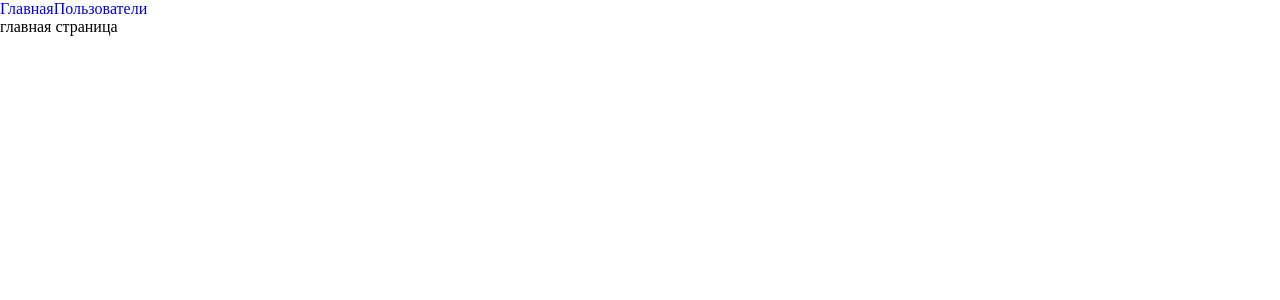
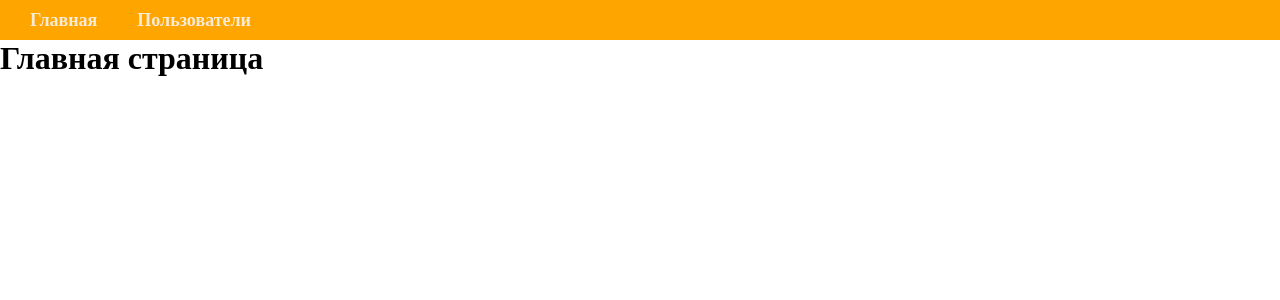
Before and after one commit to NatteNata/ulbi, a Next.js app: page / in a window 1280 px wide. Shown: the top 300 px of the page. Built offline with nearby package versions, Linux system fonts and the light colour scheme.

Commit message:
client-side-rendering (csr), useState, fetch request in useEffect

```diff
--- /dev/null
+++ b/src/components/A.tsx
@@ -0,0 +1,11 @@
+import Link from "next/link";
+
+type Props = {
+    href: string
+    text: string
+};
+export default function A ({href, text}: Props) {
+    return (
+        <Link href={href}>{text}</Link>
+    );
+};
--- a/src/pages/index.tsx
+++ b/src/pages/index.tsx
@@ -1,17 +1,17 @@
-import Link from "next/link";
+import A from "../components/A";
 
 export default function Index() {
     return (
         <>
             <nav>
                 <ul>
-                    <Link href={'/'}>Главная</Link>
-                    <Link href={'/users'}>Пользователи</Link>
+                    <A href={'/'} text={'Главная'}/>
+                    <A href={'/users'} text={'Пользователи'}/>
                 </ul>
             </nav>
-            <div>
-                главная страница
-            </div>
+            <h1>
+                Главная страница
+            </h1>
         </>
     );
 };
--- a/src/styles/global.css
+++ b/src/styles/global.css
@@ -7,3 +7,17 @@
 a {
     text-decoration: none;
 }
+
+nav {
+    background-color: orange;
+    color: antiquewhite;
+    height: 40px;
+    padding: 10px;
+
+    a {
+        color: antiquewhite;
+        font-size: 18px;
+        font-weight: bold;
+        margin: 20px;
+    }
+}
```
Also changed, not shown: src/pages/users.tsx (+28 -9 lines).
